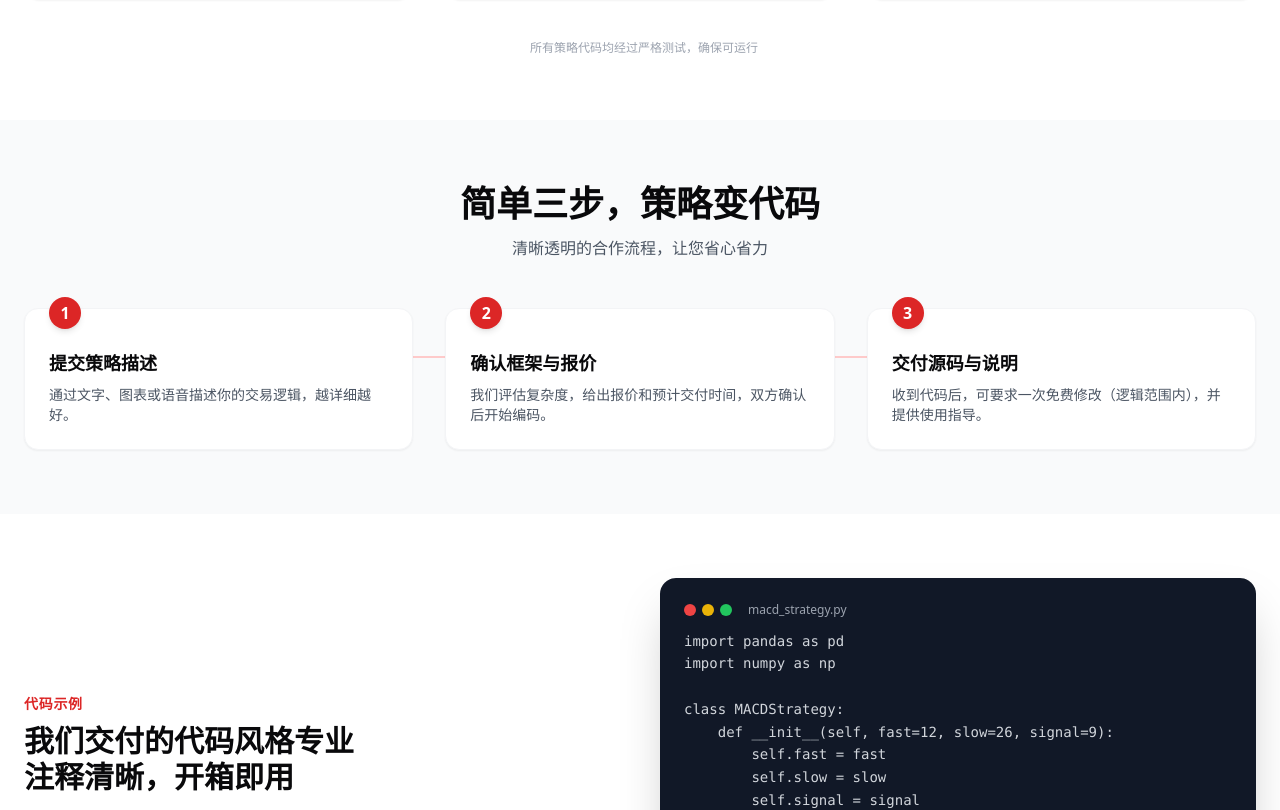
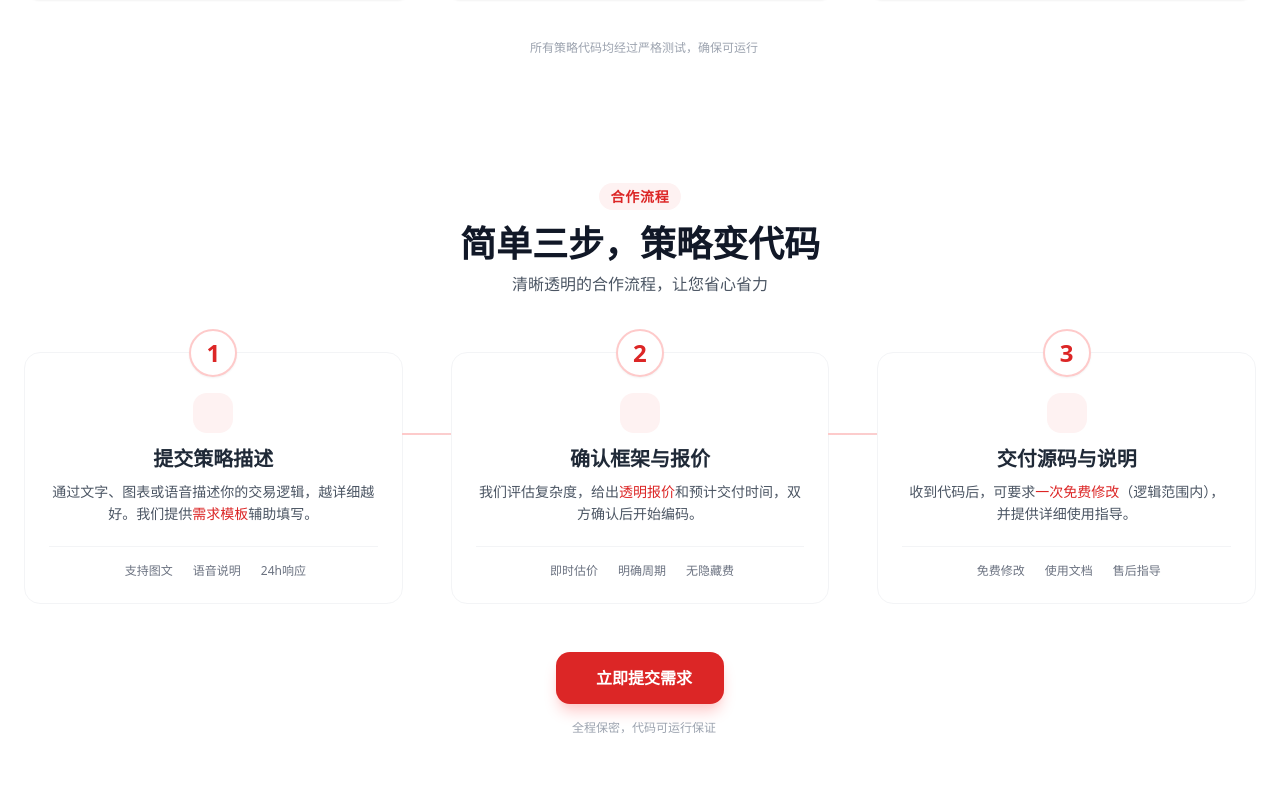
Before and after one commit to wedecwdf/djkfvbkf, a React (Vite) app: page / in a window 1280 px wide. Shown: the part 1200-2010 px from the top of the page. Built offline with nearby package versions, Linux system fonts and the light colour scheme; no server answers.

Commit message:
style: 美化合作流程区块，增强步骤视觉引导与交互

```diff
--- a/src/sections/Workflow.tsx
+++ b/src/sections/Workflow.tsx
@@ -1,38 +1,100 @@
-export default function Workflow() {
+const Workflow = () => {
   return (
-    <section id="workflow" className="py-16 px-6 bg-gray-50">
-      <div className="max-w-7xl mx-auto">
-        <div className="text-center mb-12">
-          <h2 className="text-3xl md:text-4xl font-bold mb-3">简单三步，策略变代码</h2>
-          <p className="text-gray-600">清晰透明的合作流程，让您省心省力</p>
+    <section id="workflow" className="py-16 px-6 max-w-7xl mx-auto relative">
+      {/* 区块标题 */}
+      <div className="text-center mb-14">
+        <span className="text-red-600 font-semibold text-sm uppercase tracking-wider bg-red-50 px-3 py-1 rounded-full">
+          合作流程
+        </span>
+        <h2 className="text-3xl md:text-4xl font-bold mt-4 text-gray-900">
+          简单三步，策略变代码
+        </h2>
+        <p className="text-gray-600 mt-2 max-w-xl mx-auto">
+          清晰透明的合作流程，让您省心省力
+        </p>
+      </div>
+
+      {/* 三步卡片 */}
+      <div className="grid grid-cols-1 md:grid-cols-3 gap-8 lg:gap-12 relative">
+        {/* 步骤 1 */}
+        <div className="step-card rounded-2xl p-6 pt-0 text-center flex flex-col items-center relative z-10 bg-white border border-gray-100 hover:shadow-xl hover:-translate-y-2 transition-all duration-300">
+          <div className="step-number w-12 h-12 bg-white border-2 border-red-200 text-red-600 font-bold text-2xl rounded-full flex items-center justify-center -mt-6 mb-4 shadow-sm group-hover:bg-red-600 group-hover:text-white group-hover:border-red-600 transition-all">
+            1
+          </div>
+          <div className="feature-icon w-10 h-10 bg-red-50 rounded-xl flex items-center justify-center text-red-600 mx-auto mb-3">
+            <i className="fas fa-pencil-alt text-lg"></i>
+          </div>
+          <h3 className="text-xl font-bold text-gray-800 mb-2">提交策略描述</h3>
+          <p className="text-gray-600 text-sm leading-relaxed">
+            通过文字、图表或语音描述你的交易逻辑，越详细越好。我们提供
+            <span className="font-medium text-red-600">需求模板</span>辅助填写。
+          </p>
+          <div className="mt-5 pt-4 border-t border-gray-100 w-full">
+            <div className="flex items-center justify-center gap-4 text-xs text-gray-500">
+              <span className="flex items-center gap-1"><i className="fas fa-file-alt text-red-400"></i> 支持图文</span>
+              <span className="flex items-center gap-1"><i className="fas fa-microphone text-red-400"></i> 语音说明</span>
+              <span className="flex items-center gap-1"><i className="fas fa-clock text-red-400"></i> 24h响应</span>
+            </div>
+          </div>
+          {/* 桌面端连接线 */}
+          <div className="hidden md:block absolute top-20 left-full w-[calc(100%-30px)] h-0.5 bg-gradient-to-r from-red-200 to-gray-200 -z-10"></div>
         </div>
-        <div className="relative">
-          <div className="hidden md:block absolute top-12 left-0 right-0 h-0.5 bg-red-200"></div>
-          <div className="grid md:grid-cols-3 gap-8">
-            <div className="relative bg-white rounded-xl p-6 shadow-sm border border-gray-100 text-center md:text-left">
-              <div className="absolute -top-3 left-1/2 md:left-6 transform -translate-x-1/2 md:translate-x-0 w-8 h-8 bg-red-600 text-white rounded-full flex items-center justify-center font-bold shadow-md">1</div>
-              <div className="mt-4">
-                <h3 className="text-lg font-bold mb-2">提交策略描述</h3>
-                <p className="text-sm text-gray-600">通过文字、图表或语音描述你的交易逻辑，越详细越好。</p>
-              </div>
+
+        {/* 步骤 2 */}
+        <div className="step-card rounded-2xl p-6 pt-0 text-center flex flex-col items-center relative z-10 bg-white border border-gray-100 hover:shadow-xl hover:-translate-y-2 transition-all duration-300">
+          <div className="step-number w-12 h-12 bg-white border-2 border-red-200 text-red-600 font-bold text-2xl rounded-full flex items-center justify-center -mt-6 mb-4 shadow-sm group-hover:bg-red-600 group-hover:text-white group-hover:border-red-600 transition-all">
+            2
+          </div>
+          <div className="feature-icon w-10 h-10 bg-red-50 rounded-xl flex items-center justify-center text-red-600 mx-auto mb-3">
+            <i className="fas fa-file-signature text-lg"></i>
+          </div>
+          <h3 className="text-xl font-bold text-gray-800 mb-2">确认框架与报价</h3>
+          <p className="text-gray-600 text-sm leading-relaxed">
+            我们评估复杂度，给出<span className="font-medium text-red-600">透明报价</span>和预计交付时间，双方确认后开始编码。
+          </p>
+          <div className="mt-5 pt-4 border-t border-gray-100 w-full">
+            <div className="flex items-center justify-center gap-4 text-xs text-gray-500">
+              <span className="flex items-center gap-1"><i className="fas fa-calculator text-red-400"></i> 即时估价</span>
+              <span className="flex items-center gap-1"><i className="fas fa-calendar-check text-red-400"></i> 明确周期</span>
+              <span className="flex items-center gap-1"><i className="fas fa-file-contract text-red-400"></i> 无隐藏费</span>
             </div>
-            <div className="relative bg-white rounded-xl p-6 shadow-sm border border-gray-100 text-center md:text-left">
-              <div className="absolute -top-3 left-1/2 md:left-6 transform -translate-x-1/2 md:translate-x-0 w-8 h-8 bg-red-600 text-white rounded-full flex items-center justify-center font-bold shadow-md">2</div>
-              <div className="mt-4">
-                <h3 className="text-lg font-bold mb-2">确认框架与报价</h3>
-                <p className="text-sm text-gray-600">我们评估复杂度，给出报价和预计交付时间，双方确认后开始编码。</p>
-              </div>
-            </div>
-            <div className="relative bg-white rounded-xl p-6 shadow-sm border border-gray-100 text-center md:text-left">
-              <div className="absolute -top-3 left-1/2 md:left-6 transform -translate-x-1/2 md:translate-x-0 w-8 h-8 bg-red-600 text-white rounded-full flex items-center justify-center font-bold shadow-md">3</div>
-              <div className="mt-4">
-                <h3 className="text-lg font-bold mb-2">交付源码与说明</h3>
-                <p className="text-sm text-gray-600">收到代码后，可要求一次免费修改（逻辑范围内），并提供使用指导。</p>
-              </div>
+          </div>
+          <div className="hidden md:block absolute top-20 left-full w-[calc(100%-30px)] h-0.5 bg-gradient-to-r from-red-200 to-gray-200 -z-10"></div>
+        </div>
+
+        {/* 步骤 3 */}
+        <div className="step-card rounded-2xl p-6 pt-0 text-center flex flex-col items-center relative z-10 bg-white border border-gray-100 hover:shadow-xl hover:-translate-y-2 transition-all duration-300">
+          <div className="step-number w-12 h-12 bg-white border-2 border-red-200 text-red-600 font-bold text-2xl rounded-full flex items-center justify-center -mt-6 mb-4 shadow-sm group-hover:bg-red-600 group-hover:text-white group-hover:border-red-600 transition-all">
+            3
+          </div>
+          <div className="feature-icon w-10 h-10 bg-red-50 rounded-xl flex items-center justify-center text-red-600 mx-auto mb-3">
+            <i className="fas fa-code-branch text-lg"></i>
+          </div>
+          <h3 className="text-xl font-bold text-gray-800 mb-2">交付源码与说明</h3>
+          <p className="text-gray-600 text-sm leading-relaxed">
+            收到代码后，可要求<span className="font-medium text-red-600">一次免费修改</span>（逻辑范围内），并提供详细使用指导。
+          </p>
+          <div className="mt-5 pt-4 border-t border-gray-100 w-full">
+            <div className="flex items-center justify-center gap-4 text-xs text-gray-500">
+              <span className="flex items-center gap-1"><i className="fas fa-check-double text-red-400"></i> 免费修改</span>
+              <span className="flex items-center gap-1"><i className="fas fa-book-open text-red-400"></i> 使用文档</span>
+              <span className="flex items-center gap-1"><i className="fas fa-headset text-red-400"></i> 售后指导</span>
             </div>
           </div>
         </div>
       </div>
+
+      {/* 底部行动按钮 */}
+      <div className="text-center mt-12">
+        <button className="bg-red-600 hover:bg-red-700 text-white px-8 py-3.5 rounded-xl font-semibold shadow-lg shadow-red-200 transition flex items-center gap-2 mx-auto">
+          <i className="fas fa-paper-plane"></i> 立即提交需求
+        </button>
+        <p className="text-xs text-gray-400 mt-4 flex items-center justify-center gap-2">
+          <i className="fas fa-shield-alt"></i> 全程保密，代码可运行保证
+        </p>
+      </div>
     </section>
-  )
-}
+  );
+};
+
+export default Workflow;
```
